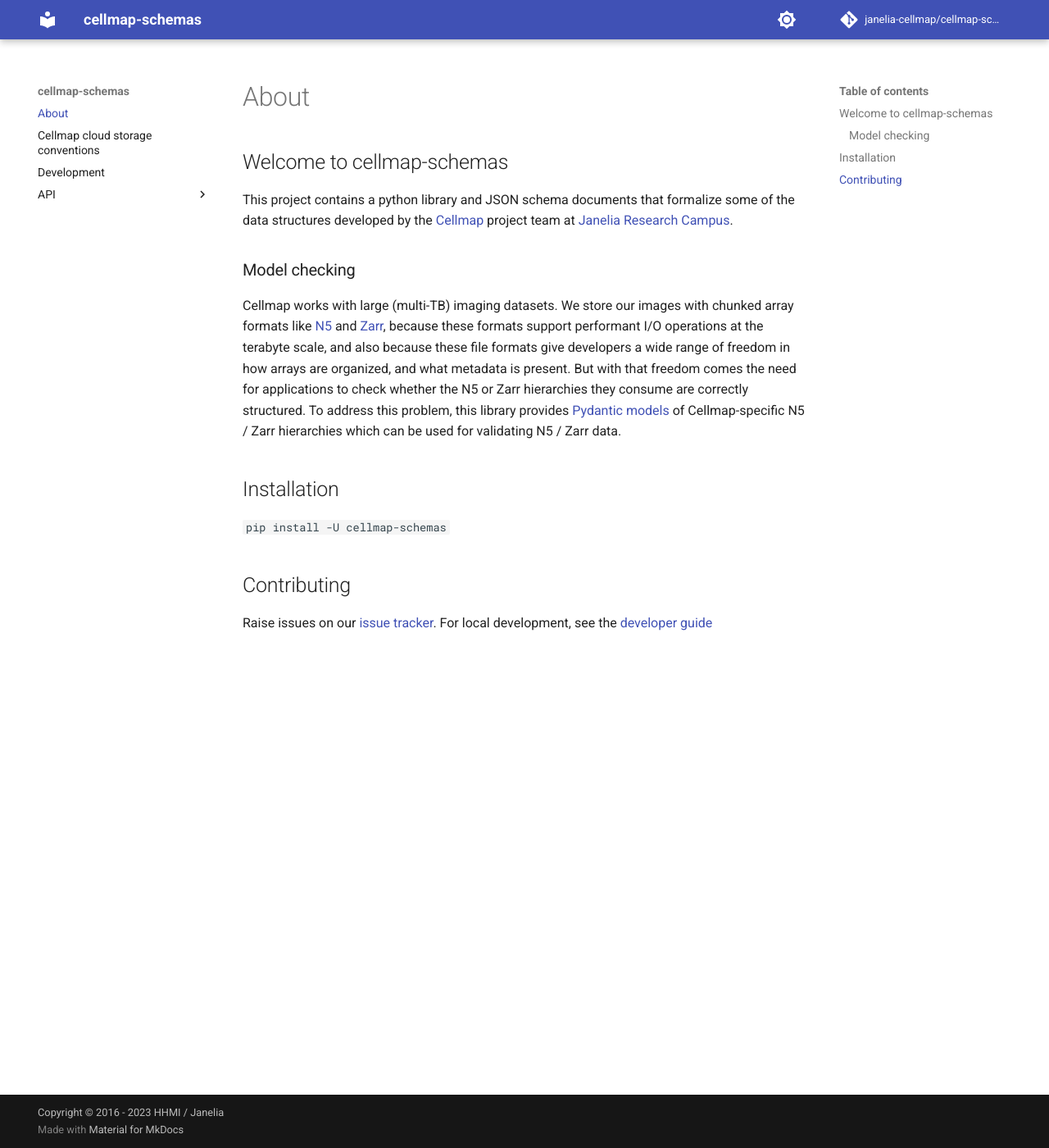
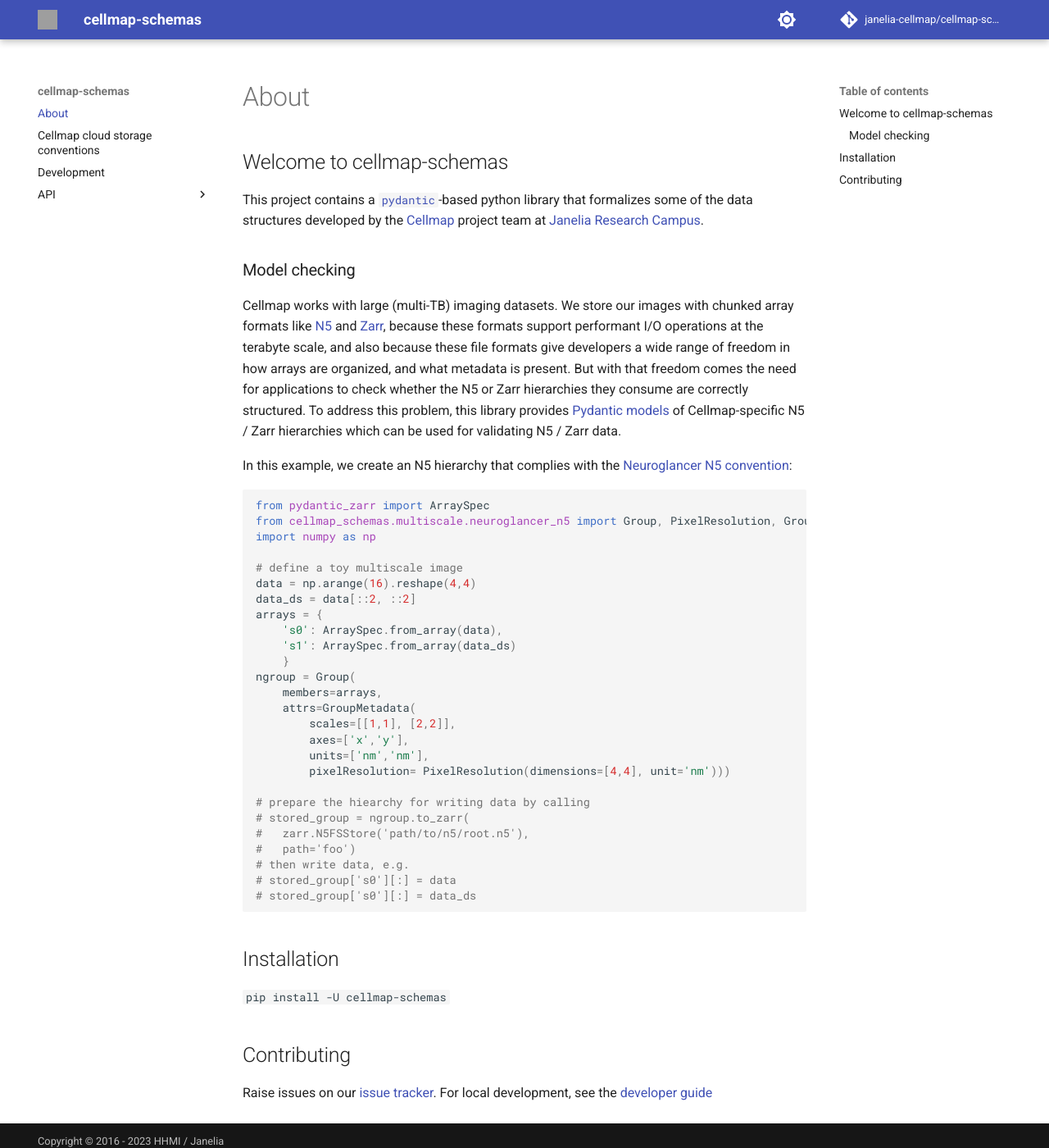
Before and after one commit to janelia-cellmap/cellmap-schemas, an MkDocs documentation site: the page built from docs/index.md, in a window 1280 px wide and 1400 px high. Shown: the whole window at 82% size. Built offline with MkDocs 1.6.1 and Material for MkDocs 9.7.7, drawn with Linux system fonts in a browser that asks for light colours; comment, search, counter and statistics services are not loaded; grey boxes are pictures that could not be loaded.

Commit message:
feat: add doc tests, unbreak docs, add cellmap logo, add module-level docstring to annotation.py

````diff
--- a/docs/index.md
+++ b/docs/index.md
@@ -1,10 +1,44 @@
 # Welcome to cellmap-schemas
 
-This project contains a python library and JSON schema documents that formalize some of the data structures developed by the [Cellmap](https://www.janelia.org/project-team/cellmap) project team at [Janelia Research Campus](https://www.janelia.org/).
+This project contains a [`pydantic`](https://docs.pydantic.dev/latest/)-based python library that formalizes some of the data structures developed by the [Cellmap](https://www.janelia.org/project-team/cellmap) project team at [Janelia Research Campus](https://www.janelia.org/).
 
 ## Model checking
 
 Cellmap works with large (multi-TB) imaging datasets. We store our images with chunked array formats like [N5](https://github.com/saalfeldlab/n5) and [Zarr](https://zarr.readthedocs.io/en/stable/), because these formats support performant I/O operations at the terabyte scale, and also because these file formats give developers a wide range of freedom in how arrays are organized, and what metadata is present. But with that freedom comes the need for applications to check whether the N5 or Zarr hierarchies they consume are correctly structured. To address this problem, this library provides [Pydantic models](https://docs.pydantic.dev/latest/) of Cellmap-specific N5 / Zarr hierarchies which can be used for validating N5 / Zarr data.
+
+In this example, we create an N5 hierarchy that complies with the [Neuroglancer N5 convention](https://github.com/google/neuroglancer/issues/176#issuecomment-553027775):
+
+```python
+from pydantic_zarr import ArraySpec
+from cellmap_schemas.multiscale.neuroglancer_n5 import Group, PixelResolution, GroupMetadata
+import numpy as np
+
+# define a toy multiscale image
+data = np.arange(16).reshape(4,4)
+data_ds = data[::2, ::2]
+arrays = {
+    's0': ArraySpec.from_array(data),
+    's1': ArraySpec.from_array(data_ds)
+    }
+ngroup = Group(
+    members=arrays,
+    attrs=GroupMetadata(
+        scales=[[1,1], [2,2]],
+        axes=['x','y'],
+        units=['nm','nm'],
+        pixelResolution= PixelResolution(dimensions=[4,4], unit='nm')))
+
+# prepare the hiearchy for writing data by calling
+# stored_group = ngroup.to_zarr(
+#   zarr.N5FSStore('path/to/n5/root.n5'),
+#   path='foo')
+# then write data, e.g.
+# stored_group['s0'][:] = data
+# stored_group['s0'][:] = data_ds
+
+```
+
+
 
 # Installation
 
--- a/mkdocs.yml
+++ b/mkdocs.yml
@@ -12,6 +12,10 @@
 copyright: Copyright &copy; 2016 - 2023 HHMI / Janelia
 
 theme:
+  logo:
+    https://avatars.githubusercontent.com/u/105455240?s=200&v=4
+  favicon:
+    https://avatars.githubusercontent.com/u/105455240?s=200&v=4
   name: material
   palette:
   # Palette toggle for light mode
@@ -31,10 +35,11 @@
     - Cellmap cloud storage conventions: cellmap-conventions/s3-overview.md
     - Development: development.md
     - API:
-      - image metadata:
-        - annotation hierarchy: api/annotation.md
-        - neuroglancer_n5 hierarchy: api/neuroglancer_n5.md
-        - cosem hierarchy: api/cosem.md
+      - multiscale image hierarchies:
+        - neuroglancer_n5: api/multiscale/neuroglancer_n5.md
+        - cosem: api/multiscale/cosem.md
+      - annotation hierarchy: api/annotation.md
+
 plugins:
 - mkdocstrings:
     handlers:
--- a/pyproject.toml
+++ b/pyproject.toml
@@ -24,6 +24,7 @@
 
 [tool.poetry.group.dev.dependencies]
 mypy = "^1.7.1"
+pytest-examples = "^0.0.10"
 
 [build-system]
 requires = ["poetry-core"]
````
Also changed, not shown: docs/api/cosem.md (deleted, +0 -1 lines), docs/api/multiscale/cosem.md (added, +1 -0 lines), docs/api/multiscale/neuroglancer_n5.md (added, +1 -0 lines), docs/api/neuroglancer_n5.md (deleted, +0 -1 lines), 6 other files.
